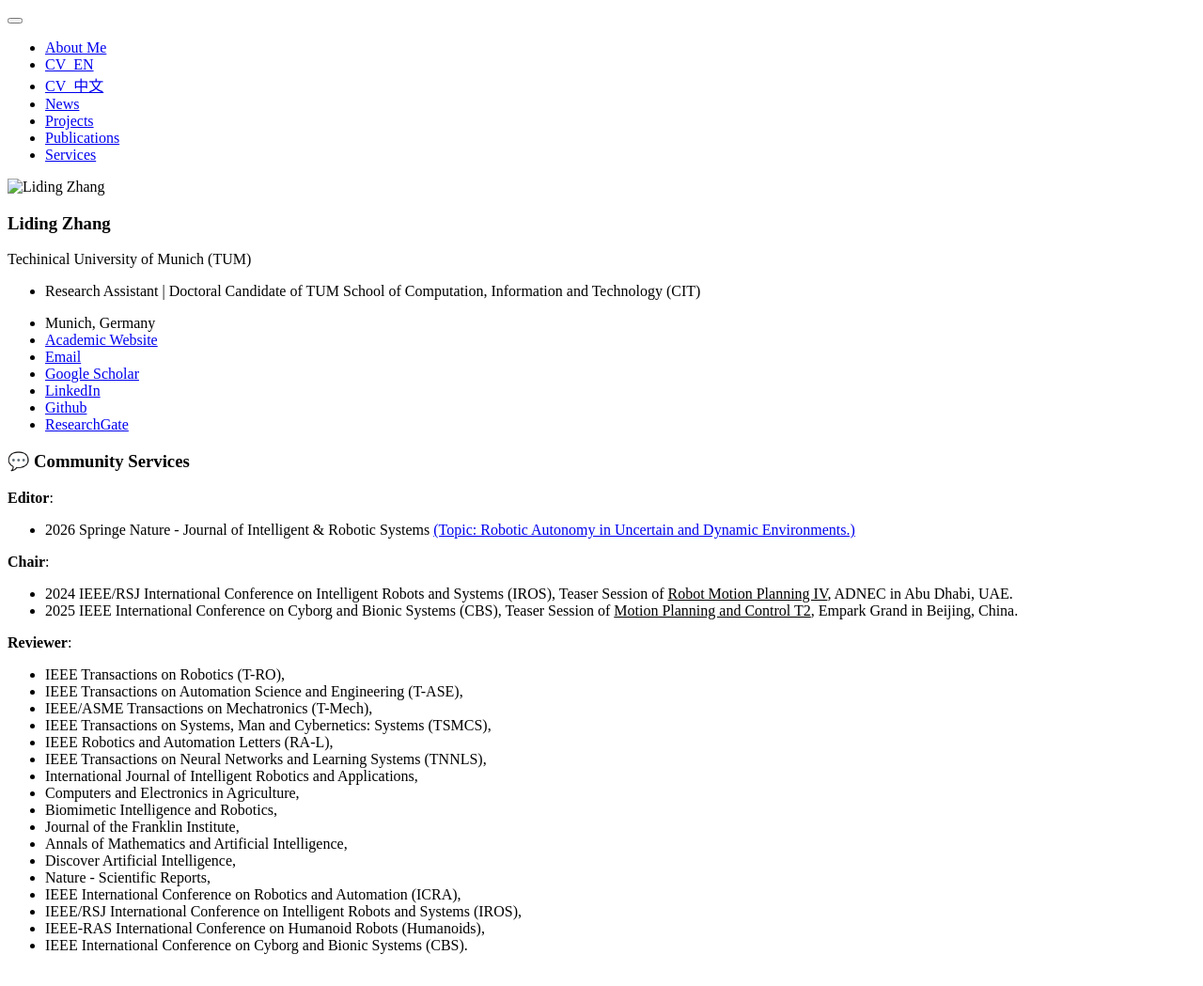
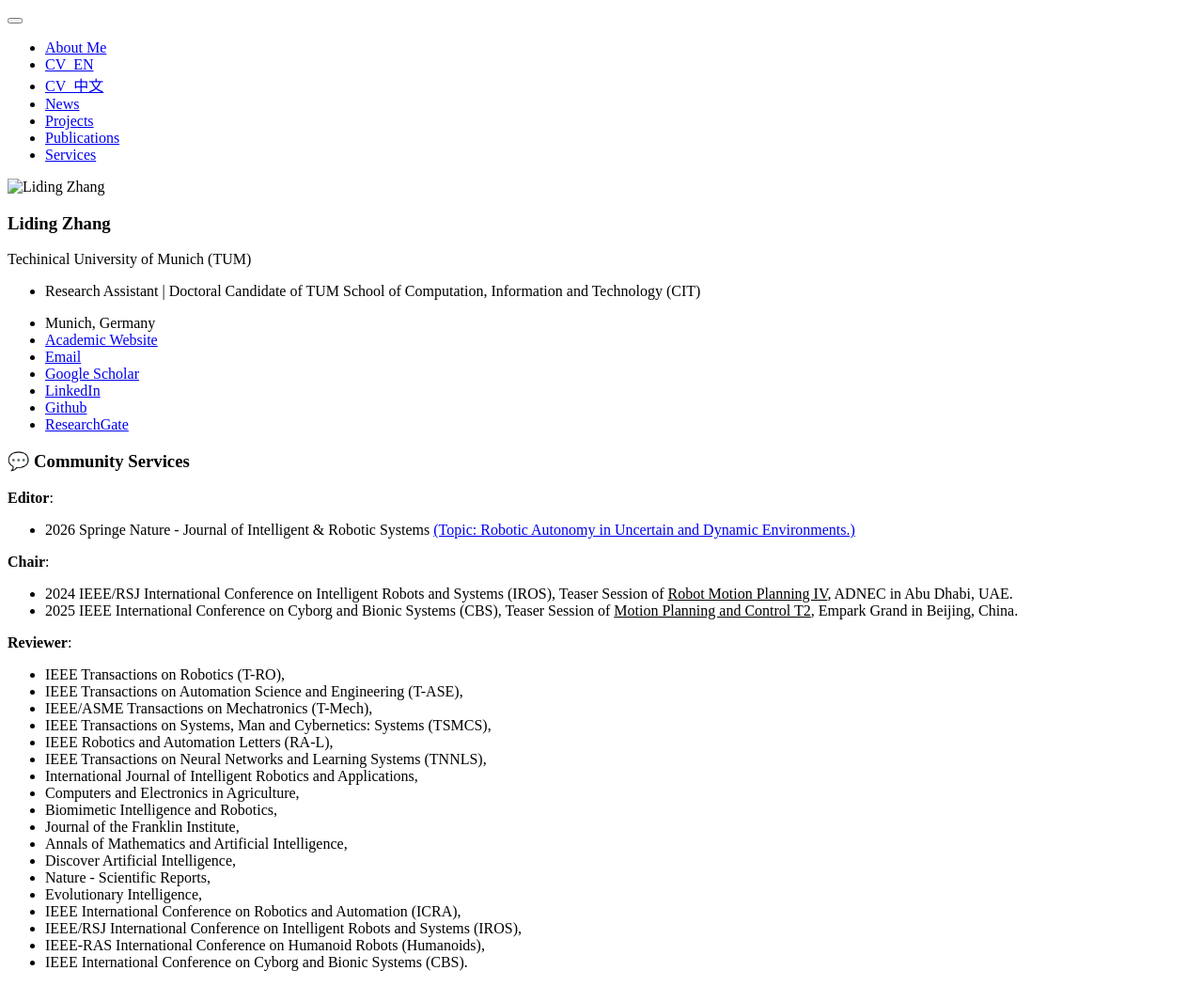
Before and after one commit to Liding-Zhang/liding-zhang.github.io, a Jekyll site: the page built from _pages/includes/services.md, in a window 1280 px wide. Shown: the whole page at 94% size. Built offline with Jekyll 4.4.1, drawn with Linux system fonts in a browser that asks for light colours; our own code applies the rules of GitHub Pages for plain Markdown files.

Commit message:
update reviewers pub list

```diff
--- a/_pages/includes/services.md
+++ b/_pages/includes/services.md
@@ -24,6 +24,7 @@
 - Annals of Mathematics and Artificial Intelligence,
 - Discover Artificial Intelligence,
 - Nature - Scientific Reports,
+- Evolutionary Intelligence,
 - IEEE International Conference on Robotics and Automation (ICRA),
 - IEEE/RSJ International Conference on Intelligent Robots and Systems (IROS),
 - IEEE-RAS International Conference on Humanoid Robots (Humanoids),
```
Also changed, not shown: 2 other files.
